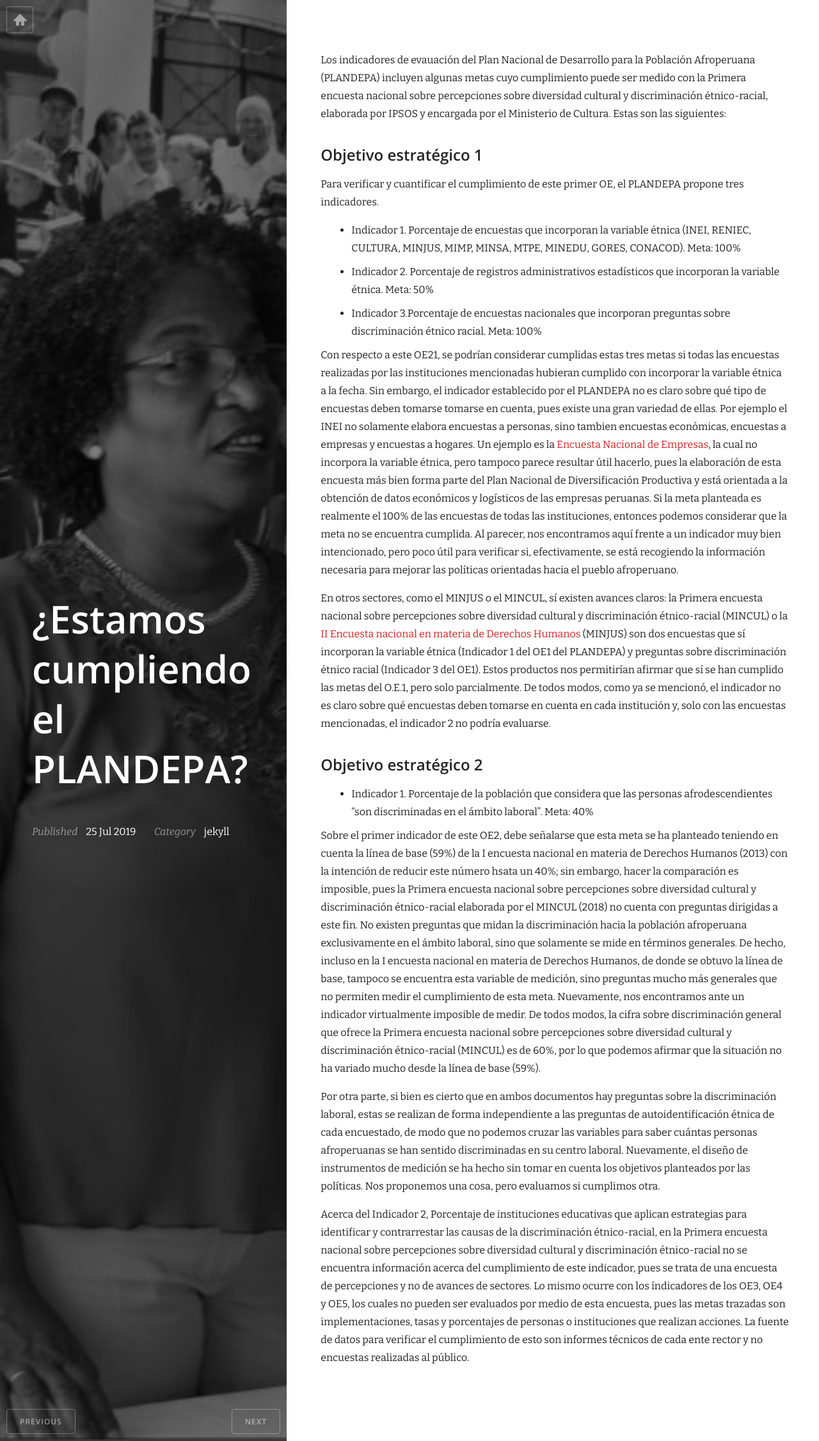
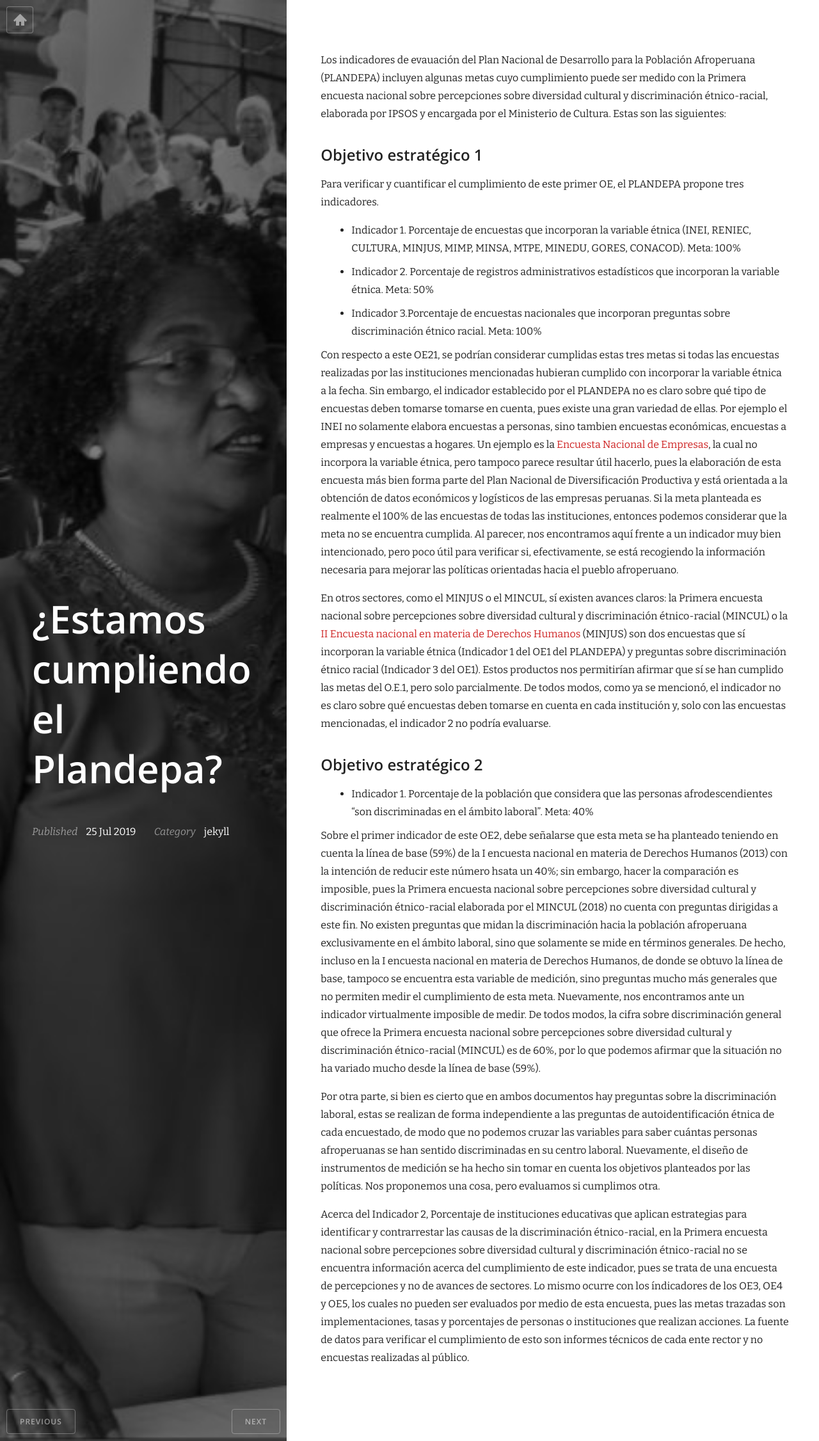
Before and after one commit to hfarfanreto/politicas_publicas, a Jekyll site: the page built from _posts/2019-07-25-cumplimos-el-plandepa.md, in a window 1280 px wide. Shown: the whole page at 64% size. Built offline with Jekyll 4.4.1, drawn with Linux system fonts in a browser that asks for light colours; nearby versions of some CDN libraries.

```diff
--- a/_posts/2019-07-25-cumplimos-el-plandepa.md
+++ b/_posts/2019-07-25-cumplimos-el-plandepa.md
@@ -1,6 +1,6 @@
 ---
 layout: post
-title: "¿Estamos cumpliendo el PLANDEPA?"
+title: "¿Estamos cumpliendo el Plandepa?"
 date: 2019-07-25 12:00:00
 categories: jekyll
 featured_image: /images/plandepa1.jpg
```
